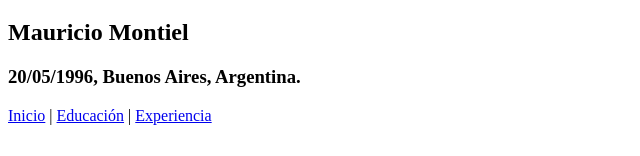
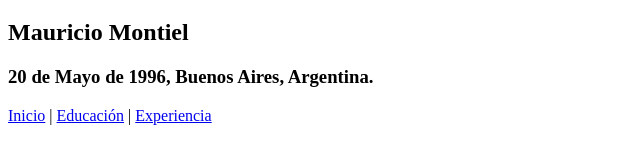
Before and after one commit to mobixent/fundamentoshtml, a plain HTML site: page educacion.html in a window 1280 px wide. Shown: the part 196-352 px from the top of the page, without its empty margins (0-640 px from the left). Drawn offline with Linux system fonts and the light colour scheme.

Commit message:
Actualizacion formato de fecha
Actualice el formato de fecha de nacimiento en todas las páginas.

```diff
--- a/educacion.html
+++ b/educacion.html
@@ -9,7 +9,7 @@
     <img src="images/logo.svg" alt="logo">
     <h1>Curr&iacute;culum vitae</h1>
     <h2>Mauricio Montiel</h2>
-    <h3>20/05/1996, Buenos Aires, Argentina.</h3>
+    <h3>20 de Mayo de 1996, Buenos Aires, Argentina.</h3>
 </header>
 <nav>
 	<a href="index.html">Inicio</a>
```
Also changed, not shown: experiencia.html (+1 -1 lines).
